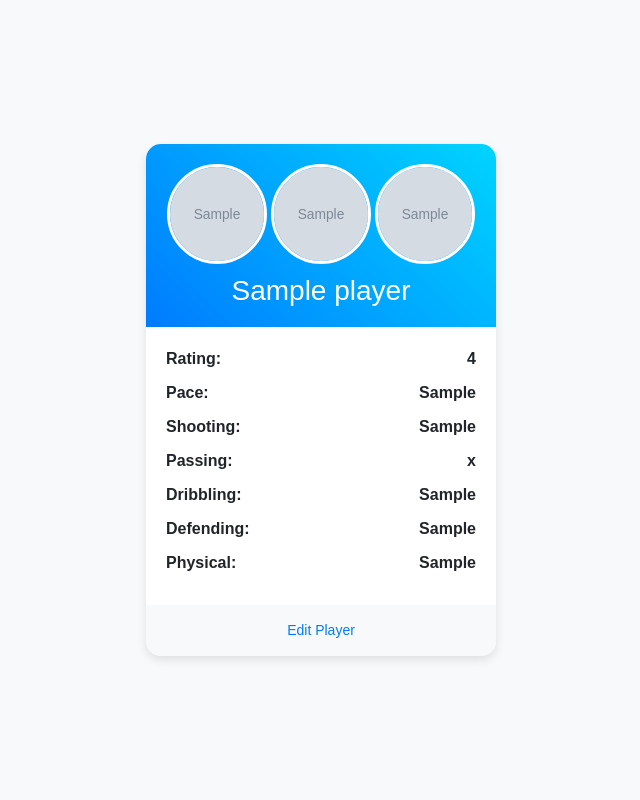
After one commit to boukadia/FUT-Champions-back-end, a PHP site: page /show.php in a window 1280 px wide. The commit adds this page. Shown: the whole page, without its empty margins (319-959 px from the left). Run offline with PHP 8.4, Linux system fonts and the light colour scheme; tables that the repository leaves empty or names only in its code hold one stand-in row (values such as "Sample post"); grey boxes marked "Sample" are stand-in pictures.

Commit message:
cards_players

```diff
--- a/deletePlayer.php
+++ b/deletePlayer.php
@@ -2,10 +2,6 @@
 <?php
     require 'header.html';
     require 'database.php';
-
-
-
-
 if (isset($_GET['id'])) {
     $playerID = intval($_GET['id']);
 
--- a/editPlayer.php
+++ b/editPlayer.php
@@ -126,7 +126,7 @@ require 'database.php';
               required
           />
 
-          <button type="submit" name="submit" class="btn btn-success mb-2">Submit</button>
+          <button type="submit" name="submit" class="btn btn-success mb-2">edit</button>
           <button
               type="button"
               class="btn btn-secondary mb-2"
--- a/getPlayers.php
+++ b/getPlayers.php
@@ -5,13 +5,13 @@ require 'header.html';
 require 'database.php';
 
 
-$query = "SELECT players.playerID, players.nom, club.clubName, nationality.nationalityName, players.position, players.rating, players.pace, players.shooting, players.passing, players.dribbling, players.defending, players.physical
+$query = "SELECT players.playerID, players.nom,players.photo, club.clubName, nationality.nationalityName, players.position, players.rating, players.pace, players.shooting, players.passing, players.dribbling, players.defending, players.physical
   FROM players
         JOIN club ON players.clubID = club.clubID
         JOIN nationality  ON players.nationalityID = nationality.nationalityID";
 
 $result = mysqli_query($connect,$query);
-// $res=$result
+
 ?>
 
 <i  class="bi bi-pencil-square text-danger"></i>
@@ -23,6 +23,7 @@ $result = mysqli_query($connect,$query);
         <thead>
             <tr>
                 <th>Player Name</th>
+                <th>photo</th>
                 <th>Team</th>
                 <th>Nationality</th>
                 <th>Position</th>
@@ -45,6 +46,7 @@ $result = mysqli_query($connect,$query);
                 while($row = $result->fetch_assoc()) {
                     echo "<tr>
                              <td>" . htmlspecialchars($row['nom']) . "</td>
+        <td><img src=\"" . htmlspecialchars($row['photo']) . "\" alt=\"Player Photo\" style=\"width:100px; height:100px;\"></td>
                     <td>" . htmlspecialchars($row['clubName']) . "</td>
                     <td>" . htmlspecialchars($row['nationalityName']) . "</td>
                     <td>" . htmlspecialchars($row['position']) . "</td>
--- /dev/null
+++ b/show.php
@@ -0,0 +1,139 @@
+
+<!DOCTYPE html>
+<html lang="en">
+<head>
+    <meta charset="UTF-8">
+    <meta name="viewport" content="width=device-width, initial-scale=1.0">
+    <title>Player Card</title>
+    <style>
+        body {
+            margin: 0;
+            padding: 0;
+            display: flex;
+            justify-content: center;
+            align-items: center;
+            height: 100vh;
+            background-color: #f3f4f6;
+            font-family: Arial, sans-serif;
+        }
+        .player-card {
+            background: #fff;
+            width: 350px;
+            border-radius: 15px;
+            box-shadow: 0 4px 10px rgba(0, 0, 0, 0.1);
+            overflow: hidden;
+        }
+        .player-header {
+            background: linear-gradient(45deg, #007bff, #00d4ff);
+            color: white;
+            text-align: center;
+            padding: 20px;
+        }
+        .player-header img {
+            width: 100px;
+            height: 100px;
+            border-radius: 50%;
+            margin-bottom: 10px;
+            border: 3px solid white;
+        }
+        .player-header h3 {
+            margin: 0;
+        }
+        .player-header p {
+            margin: 5px 0;
+            font-size: 14px;
+        }
+        .player-body {
+            padding: 20px;
+        }
+        .player-body .stat {
+            display: flex;
+            justify-content: space-between;
+            margin-bottom: 10px;
+            font-size: 16px;
+        }
+        .player-body .stat span {
+            font-weight: bold;
+        }
+        .player-footer {
+            text-align: center;
+            background: #f8f9fa;
+            padding: 15px;
+            font-size: 14px;
+        }
+        .player-footer a {
+            text-decoration: none;
+            color: #007bff;
+        }
+        .player-footer a:hover {
+            text-decoration: underline;
+        }
+    </style>
+</head>
+<body>
+<?php
+include "database.php";
+include "header.html";
+
+
+$query = "SELECT players.playerID, players.nom, players.photo, club.clubPhoto, nationality.nationalityPhoto,
+                 players.position, players.rating, players.pace, players.shooting, players.passing,
+                 players.dribbling, players.defending, players.physical
+          FROM players
+          JOIN club ON players.clubID = club.clubID
+          JOIN nationality ON players.nationalityID = nationality.nationalityID";
+
+$result = mysqli_query($connect, $query);
+?>
+
+<?php while($row = $result->fetch_assoc()) {?>
+    <div class="player-card">
+
+        <div class="player-header">
+            <img src="<?php echo htmlspecialchars($row['photo']); ?>" alt="Player Photo">
+            <img src="<?php echo htmlspecialchars($row['nationalityPhoto']); ?>" alt="Player Photo">
+            <img src="<?php echo htmlspecialchars($row['clubPhoto']); ?>" alt="Player Photo">
+            <h3><?php echo htmlspecialchars($row['nom']); ?></h3>
+
+        </div>
+
+
+        <div class="player-body">
+            <div class="stat">
+                <span>Rating:</span>
+                <span><?php echo htmlspecialchars($row['rating']); ?></span>
+            </div>
+            <div class="stat">
+                <span>Pace:</span>
+                <span><?php echo htmlspecialchars($row['pace']); ?></span>
+            </div>
+            <div class="stat">
+                <span>Shooting:</span>
+                <span><?php echo htmlspecialchars($row['shooting']); ?></span>
+            </div>
+            <div class="stat">
+                <span>Passing:</span>
+                <span><?php echo htmlspecialchars($row['passing']); ?></span>
+            </div>
+            <div class="stat">
+                <span>Dribbling:</span>
+                <span><?php echo htmlspecialchars($row['dribbling']); ?></span>
+            </div>
+            <div class="stat">
+                <span>Defending:</span>
+                <span><?php echo htmlspecialchars($row['defending']); ?></span>
+            </div>
+            <div class="stat">
+                <span>Physical:</span>
+                <span><?php echo htmlspecialchars($row['physical']); ?></span>
+            </div>
+        </div>
+
+
+        <div class="player-footer">
+            <a href="#">Edit Player</a>
+        </div>
+    </div>
+<?php  }?>
+</body>
+</html>
```
Also changed, not shown: admin.php (+5 -6 lines).
